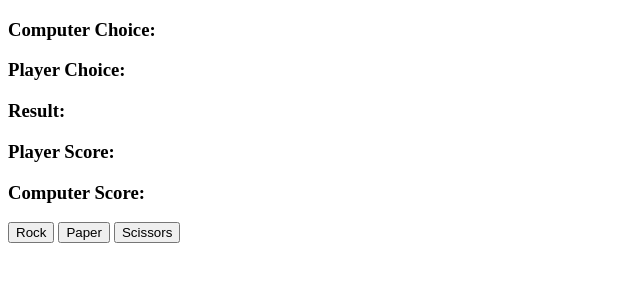
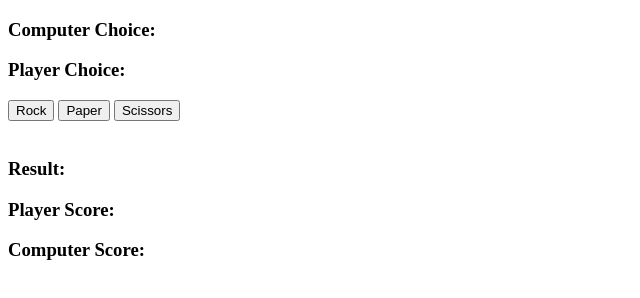
Before and after one commit to jupycodes/rock-paper-scissors, a plain HTML site: page index.html in a window 1280 px wide. Shown: the whole page, without its empty margins (0-640 px from the left). Drawn offline with Linux system fonts and the light colour scheme.

Commit message:
edits to index.html

```diff
--- a/index.html
+++ b/index.html
@@ -10,14 +10,15 @@
 <body>
     <h3>Computer Choice: <span id="computer-choice"></span></h3>
     <h3>Player Choice: <span id="player-choice"></span></h3>
-    <h3>Result: <span id="result"></span></h3>
-    <h3>Player Score: <span id="player-score"></span></h3>
-    <h3>Computer Score: <span id="computer-score"></span></h3>
 
 
     <button id="rock" class='button'>Rock</button>
     <button id="paper" class='button'>Paper</button>
     <button id="scissors" class='button'>Scissors</button><br><br>
+
+    <h3>Result: <span id="result"></span></h3>
+    <h3>Player Score: <span id="player-score"></span></h3>
+    <h3>Computer Score: <span id="computer-score"></span></h3><br>
 
     <h3><span id="winner-announcement"></span></h3>
     <button id="refresh-button" onClick="window.location.reload();">New Game</button>
```
